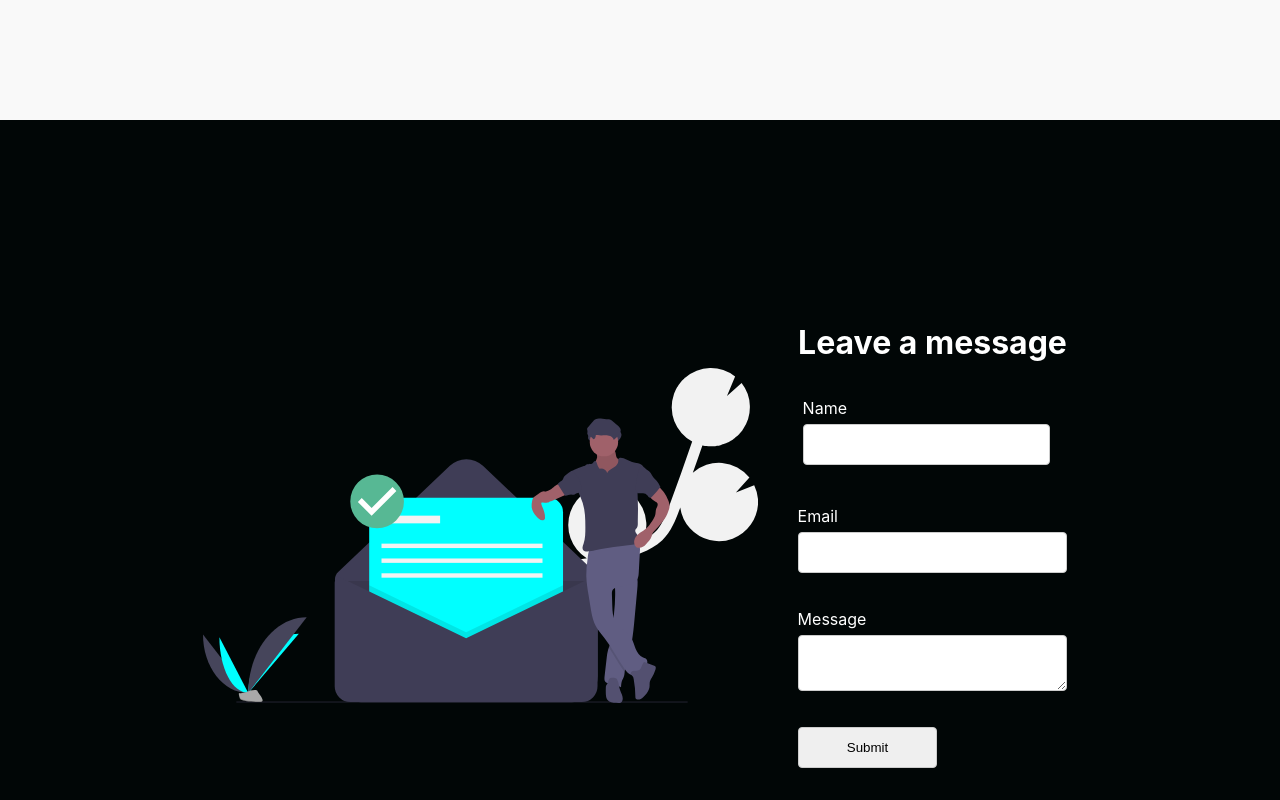
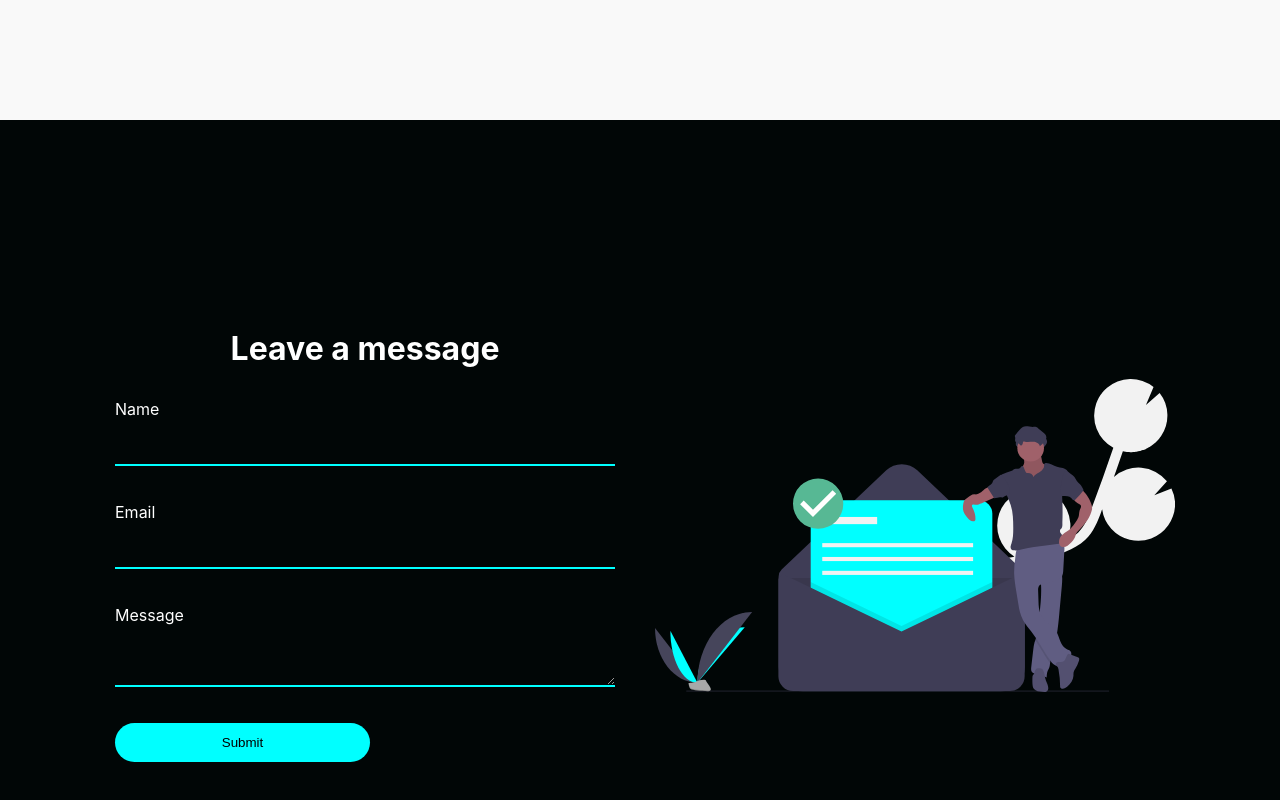
Before and after one commit to reynaldoayala062/portfolio, a React (Create React App) app: page / in a window 1280 px wide. Shown: the part 3960-4760 px from the top of the page. Built offline with nearby package versions, Linux system fonts and the light colour scheme.

Commit message:
updated contact form and email api

```diff
--- a/src/components/Contact/ContactElements.js
+++ b/src/components/Contact/ContactElements.js
@@ -32,12 +32,13 @@ export const ContactWrapper = styled.div`
 `;
 
 export const ContactRow = styled.div`
-    display: flex;
-    flex-direction: row-reverse;
+    display: grid;
+    grid-auto-columns: minmax(auto, 1fr);
     align-items: center;
+    grid-template-areas: ${({ imgStart }) => imgStart ? `'col1 col2'` : `'col1 col2'`};
 
     @media screen and (max-width: 768px) {
-        flex-direction: column-reverse;
+        grid-template-areas: ${({imgStart}) => imgStart ? `'col1 col2` : `'col1 col1' 'col2 col2'`};
     }
 `;
 
@@ -45,7 +46,6 @@ export const Column1 = styled.div`
     margin-bottom: 15px;
     padding: 0 15px;
     grid-area: col1;
-
 `;
 
 export const Column2 = styled.div`
@@ -75,16 +75,10 @@ export const FormH1 = styled.h1`
 text-align: center;
 `
 
-export const NameContainer = styled.div`
-    display: flex;
-    padding: 10px;
-`
-
 export const ContactItemName = styled.div`
     justify-content: space-between;
     padding: 5px;
     flex-direction: column;
-
 `
 
 export const FormLabel = styled.label`
@@ -94,12 +88,15 @@ export const FormLabel = styled.label`
 export const FormInput = styled.input`
     width: 100%; /* Full width */
     padding: 12px; /* Some padding */
-    border: 1px solid #ccc; /* Gray border */
-    border-radius: 4px; /* Rounded borders */
+    border: none /* Gray border */;
+    border-bottom: 2px solid #00FFFF;
+    background-color: #010606;
     box-sizing: border-box; /* Make sure that padding and width stays in place */
     margin-top: 6px; /* Add a top margin */
     margin-bottom: 16px; /* Bottom margin */
-    resize: vertical; /* Allow the user to vertically resize the textarea (not horizontally) */
+    resize: horizontal; /* Allow the user to vertically resize the textarea (not horizontally) */
+    color: #00FFFF;
+
 `
 
 
@@ -114,12 +111,14 @@ export const Textarea = styled.textarea`
     flex-direction: row;
     width: 100%; /* Full width */
     padding: 12px; /* Some padding */
-    border: 1px solid #ccc; /* Gray border */
-    border-radius: 4px; /* Rounded borders */
+    border: none /* Gray border */;
+    border-bottom: 2px solid #00FFFF;
+    background-color: #010606;
     box-sizing: border-box; /* Make sure that padding and width stays in place */
     margin-top: 6px; /* Add a top margin */
     margin-bottom: 16px; /* Bottom margin */
-    resize: vertical /* Allow the user to vertically resize the textarea (not horizontally) */;
+    resize: horizontal /* Allow the user to vertically resize the textarea (not horizontally) */;
+    color: #00FFFF;
 `
 
 export const Button = styled.div`
@@ -130,10 +129,16 @@ export const Button = styled.div`
 export const FormButton = styled.button`
     width: 50%; /* Full width */
     padding: 12px; /* Some padding */
-    border: 1px solid #ccc; /* Gray border */
-    border-radius: 4px; /* Rounded borders */
+    border: none;
+    border-radius: 50px; /* Rounded borders */
     box-sizing: border-box; /* Make sure that padding and width stays in place */
     margin-top: 6px; /* Add a top margin */
     margin-bottom: 16px; /* Bottom margin */
     resize: vertical; /* Allow the user to vertically resize the textarea (not horizontally) */
+    background: #00FFFF;
+
+    &:hover {
+        transition: all 0.2s ease-in-out;
+        background: #fff;
+    }
 `
--- a/src/components/Contact/index.js
+++ b/src/components/Contact/index.js
@@ -1,6 +1,6 @@
 import React from 'react'
 import emailjs from 'emailjs-com'
-import { ContactContainer, ContactWrapper, ContactRow, Column1, Column2, ImgWrap, Img, Form, FormH1, NameContainer, ContactItemName, FormLabel, FormInput, ContactItem, Textarea, Button, FormButton} from './ContactElements'
+import { ContactContainer, ContactWrapper, ContactRow, Column1, Column2, ImgWrap, Img, Form, FormH1, FormLabel, FormInput, ContactItem, Textarea, Button, FormButton} from './ContactElements'
 
 const Contact = () => {
 
@@ -24,20 +24,10 @@ const Contact = () => {
                     <Column1>
                         <Form onSubmit={sendEmail}>
                             <FormH1> Leave a message</FormH1>
-                            <NameContainer>
-                                <ContactItemName>
+                                <ContactItem>
                                     <FormLabel>Name</FormLabel>
-                                    <FormInput type="first-name" name="first-name"/>
-                                </ContactItemName>
-                                {/* <ContactItemName>
-                                    <FormLabel>Last Name</FormLabel>
-                                    <FormInput type="last-name" name="last-name"/>
-                                </ContactItemName> */}
-                            </NameContainer>
-                            {/* <ContactItem>
-                                <FormLabel>Phone</FormLabel>
-                                <FormInput type="phone" name="phone"/>
-                            </ContactItem>                     */}
+                                    <FormInput type="name" name="name"/>
+                                </ContactItem>
                                 <ContactItem>
                                     <FormLabel>Email</FormLabel>
                                     <FormInput type="email" name="email"/>
```
Lines whose indentation alone changed are shown as unchanged.
